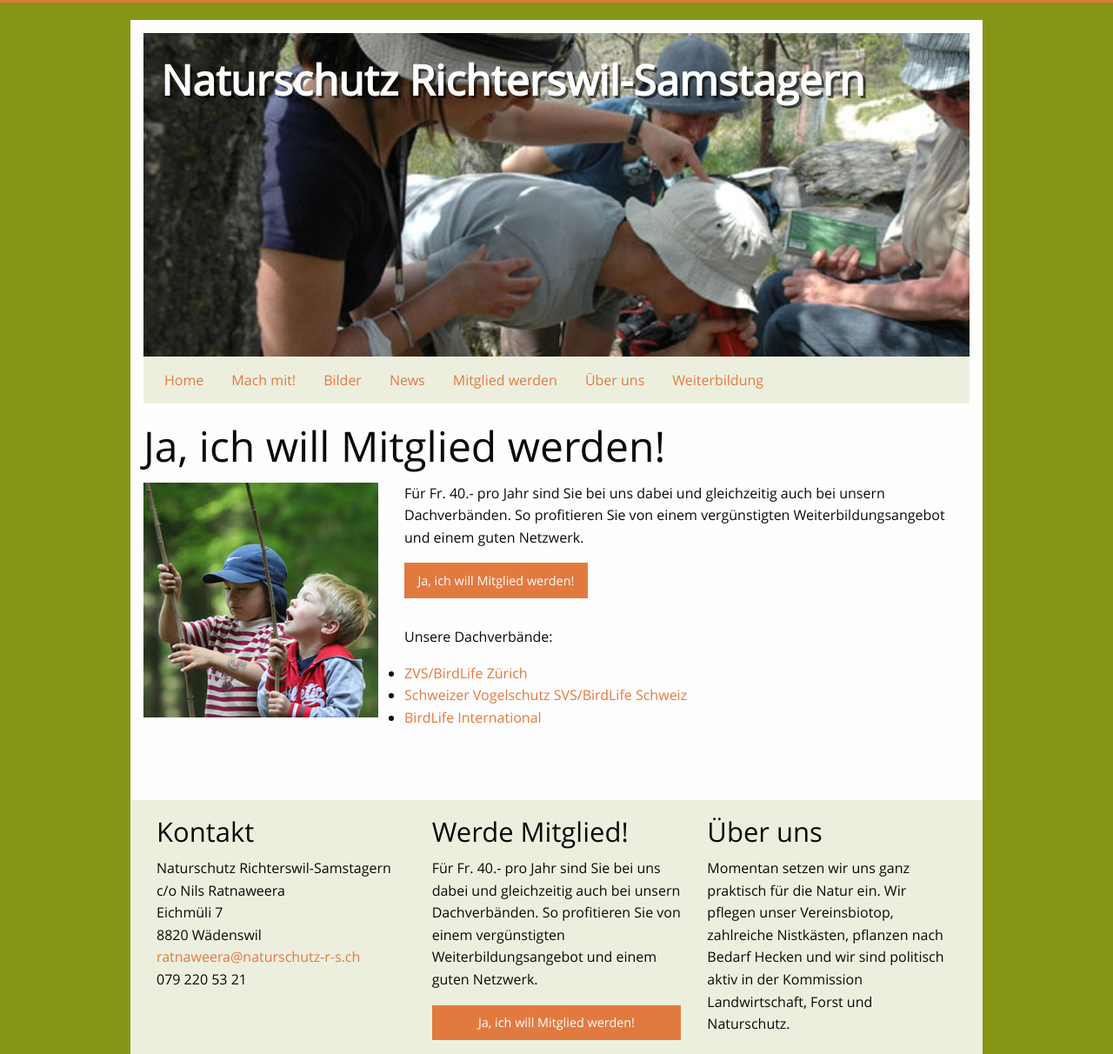
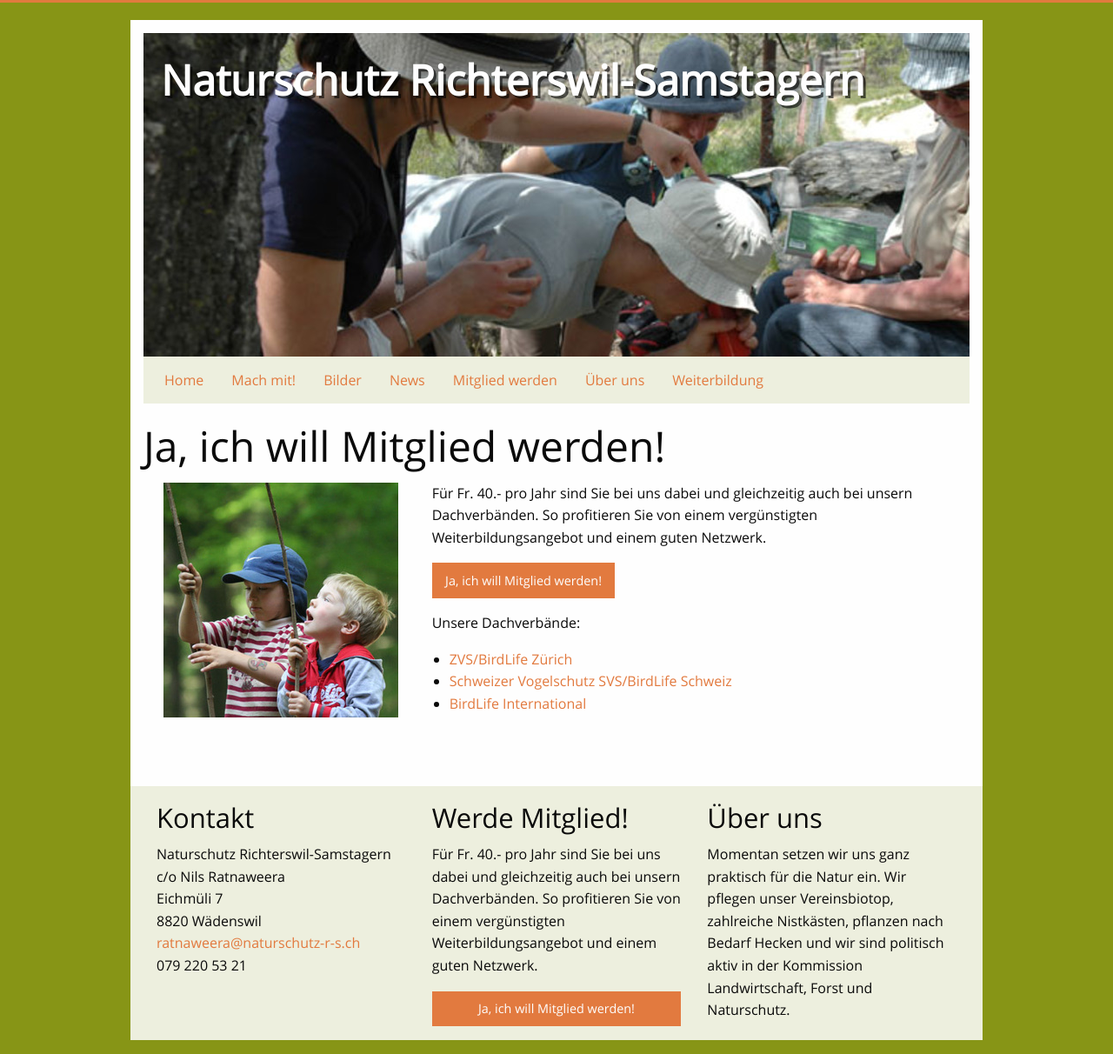
Before and after one commit to Naturschutz-Richterswil-Samstagern/Naturschutz-Richterswil-Samstagern.github.io, a Jekyll site: the page built from mitglied-werden.md, in a window 1280 px wide. Shown: the whole page at 87% size. Built offline with Jekyll 4.4.1, drawn with Linux system fonts in a browser that asks for light colours.

Commit message:
layout for small displays fixed

```diff
--- a/mitglied-werden.md
+++ b/mitglied-werden.md
@@ -5,16 +5,22 @@ titleOverwrite:  Ja, ich will Mitglied werden!
 permalink: /mitglied-werden/
 headerimage: /images/header/weiterbildung.jpg
 ---
+<div class="large-4 medium-3 columns text-center">
+  <img width="270" src="/images/mitglied-werden/mitglied-werden.jpg"/>
+</div>
+<div class="large-8 medium-9 columns">
+  <p>
+    Für Fr. 40.- pro Jahr sind Sie bei uns dabei und gleichzeitig auch bei unsern Dachverbänden. So profitieren Sie von
+    einem vergünstigten Weiterbildungsangebot und einem guten Netzwerk.
+  </p>
 
-<img style="float: left; margin-right: 30px; margin-bottom: 30px;" width="270" src="/images/mitglied-werden/mitglied-werden.jpg" />
-Für Fr. 40.- pro Jahr sind Sie bei uns dabei und gleichzeitig auch bei unsern Dachverbänden. So profitieren Sie von einem vergünstigten Weiterbildungsangebot und einem guten Netzwerk.
+  <a class="button" href="mailto:ratnaweera@naturschutz-r-s.ch">Ja, ich will Mitglied werden!</a>
 
-<a class="button" href="mailto:ratnaweera@naturschutz-r-s.ch">Ja, ich will Mitglied werden!</a>
+  <p>Unsere Dachverbände:</p>
 
-Unsere Dachverbände:
-
-* [ZVS/BirdLife Zürich](http://www.birdlife-zuerich.ch/)
-* [Schweizer Vogelschutz SVS/BirdLife Schweiz](http://www.birdlife.ch/)
-* [BirdLife International](http://www.birdlife.org/)
-
-[praesident-email]: mailto:ratnaweera@naturschutz-r-s.ch
+  <ul>
+    <li><a href="http://www.birdlife-zuerich.ch/">ZVS/BirdLife Zürich</a></li>
+    <li><a href="http://www.birdlife.ch/">Schweizer Vogelschutz SVS/BirdLife Schweiz</a></li>
+    <li><a href="http://www.birdlife.org/">BirdLife International</a></li>
+  </ul>
+</div>
```
